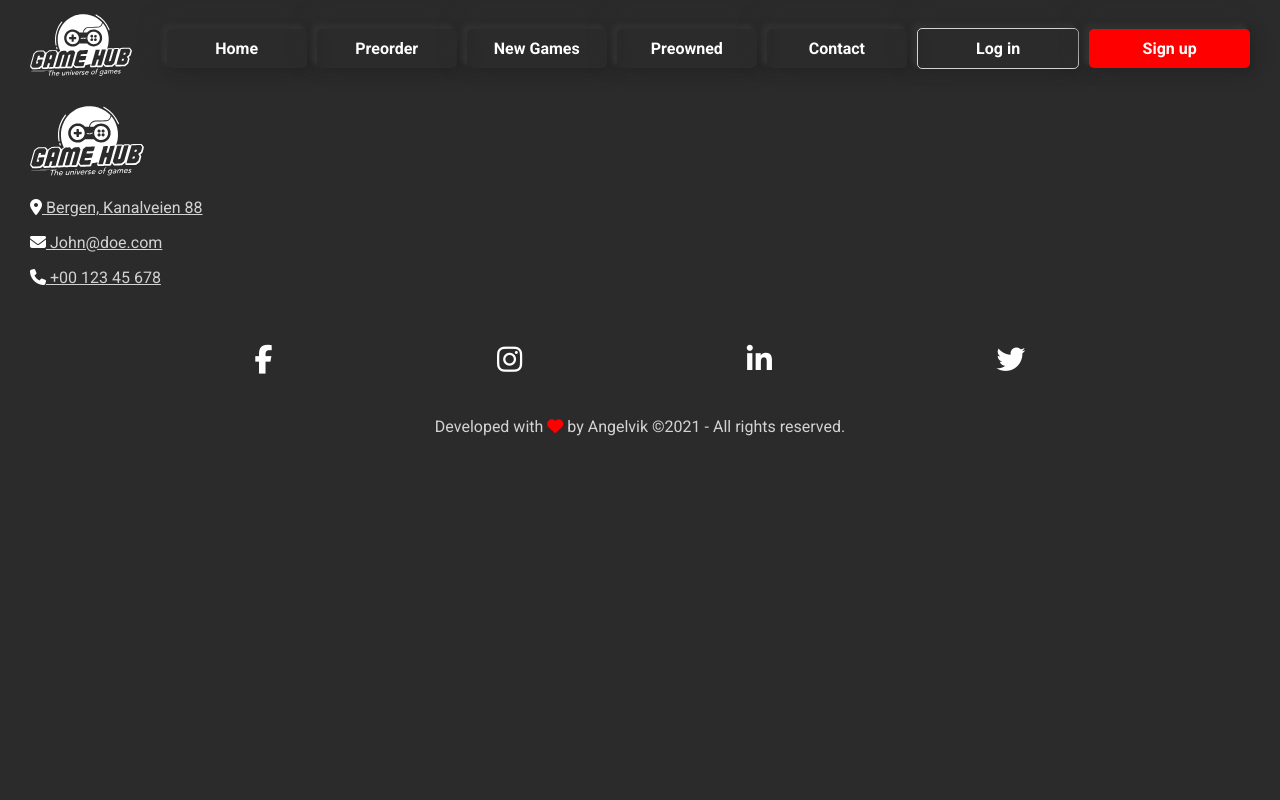
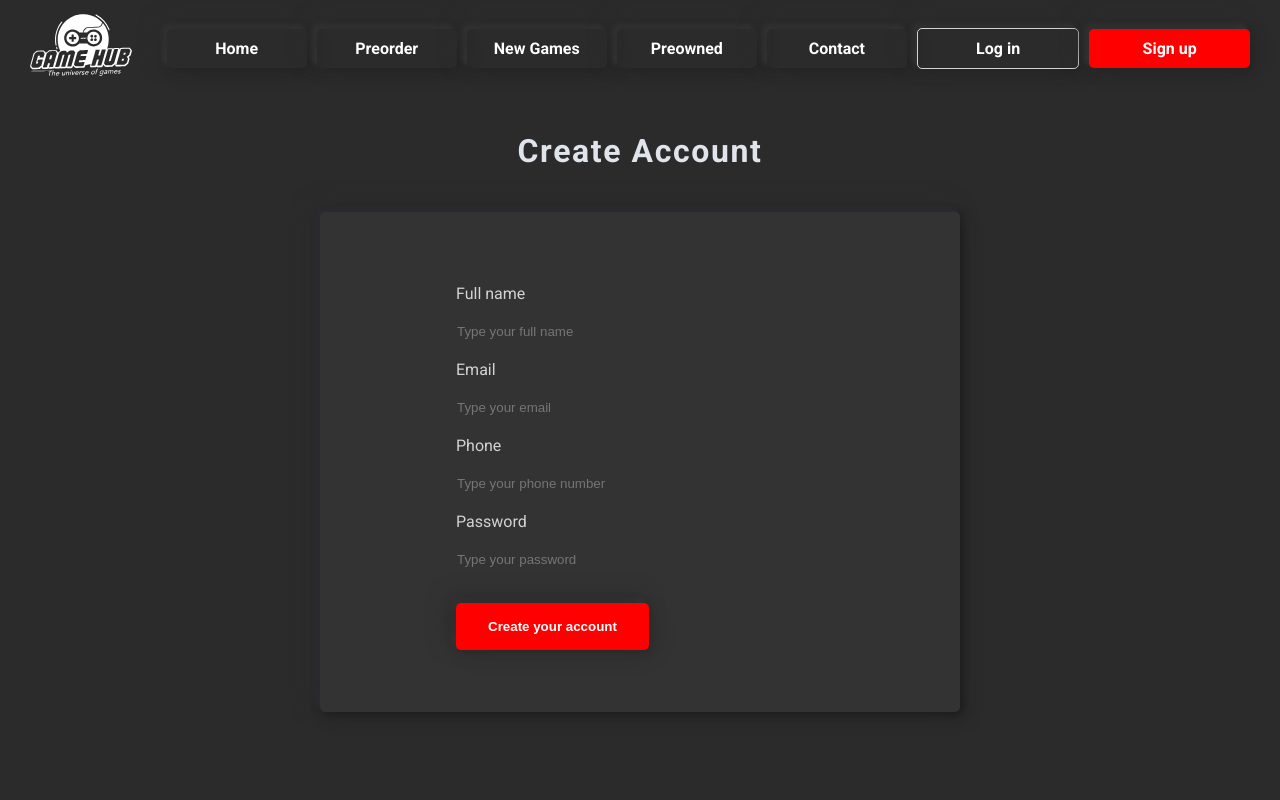
Before and after one commit to siljeangelvik/gamehub-caas, a plain HTML site: page signup.html in a window 1280 px wide. Shown: the top 800 px of the page. Drawn offline with Linux system fonts and the light colour scheme.

Commit message:
Need to fix forms on signup page, and change the back-button on single pages... which is wrapped in a form

```diff
--- a/css/single-pages.css
+++ b/css/single-pages.css
@@ -1,10 +1,16 @@
+
 main {
+    padding: 20px 0 20px 0;
+    margin: auto;
+    background-color: #2b2b2b;
+    width: 600px;
+    height: 1000px;
+    border-radius: 15px;
     display: flex;
     flex-direction: column;
-    padding: 20px 0 20px 0;
 }
 
-section.row-c {
+section.row-cod {
     background: url("../assets/images/cod.jpg") center top no-repeat;
     background-size: cover;
     min-height: 30vh;
@@ -20,7 +26,8 @@ section.flex-c div.card div.card-buttons {
 }
 
 /* probably bad practice, I honestly don´t know. Using for prototyping purpose */
-form input.btn-previous {
+
+input.btn-previous {
     font-family: FontAwesome, 'Roboto', Helvetica, Arial, sans-serif;
     text-decoration: none;
     box-shadow: -7px -7px 20px 0 #2b2b2b,
@@ -33,11 +40,114 @@ form input.btn-previous {
     border: none;
     width: 70px;
     padding: 11px;
-}
+}/**/
 
 /* need js for this */
 div.btn-box-js {
     display: none;
+}
+
+
+main.signup {
+    display: flex;
+    flex-direction: column;
+    align-items: center;
+
+}
+
+main.signup section.row-c form ul {
+    display: flex;
+    flex-direction: column;
+    justify-items: center;
+
+}
+
+
+
+
+section.row-c,
+section.flex-c {
+    display: flex;
+    flex-direction: column;
+    align-items: baseline;
+}
+
+
+form {
+    display: flex;
+    flex-direction: column;
+    justify-content: space-evenly;
+    align-items: center;
+    width: 640px;
+    margin: 0 auto;
+    height: 500px;
+    border-radius: 5px;
+    background-color: var(--fgDark);
+    color: var(--textColor-dark);
+    box-shadow: -7px -7px 20px 0 #2b2b2b,
+    -4px -4px 5px 0 #2b2b3b,
+    7px 7px 25px 0 #0001,
+    2px 2px 10px 0 #0006;
+}
+
+section.flex-c form ul li,
+section.row-c form ul li {
+    list-style-type: none;
+    text-decoration: none;
+}
+
+main.signup section.row-c form.signup ul {
+    width: 70%;
+}
+
+label {
+    padding: 10px 0 10px 0;
+    display: flex;
+    text-align: center;
+}
+
+input,
+textarea {
+    width: 100%;
+    color: var(--textColor-dark);
+
+}
+
+input:focus,
+textarea:focus {
+    border: 1px solid transparent;
+    border-radius: 5px;
+    background-color: var(--fgDark);
+    box-shadow: -7px -7px 20px 0 #2b2b2b,
+    -4px -4px 5px 0 #2b2b3b,
+    7px 7px 25px 0 #0001,
+    2px 2px 10px 0 #0006;
+    color: var(--textColor-dark);
+}
+
+textarea {
+    vertical-align: top;
+    height: 5em;
+    resize: none;
+}
+
+input,
+textarea {
+    border: 1px solid transparent;
+    border-radius: 5px;
+    background-color: var(--fgDark);
+    padding: 10px 0;
+    transition: 0.5s;
+    outline: none;
+}
+
+button[type="submit"] {
+    border: none;
+    margin-top: 25px;
+    padding: 16px 32px;
+    text-decoration: none;
+    cursor: pointer;
+    background-color: var(--btn-primary);
 }
 
 /* tablet */
@@ -86,29 +196,29 @@ div.btn-box-js {
         flex-direction: row;
     }
 
+    main.signup {
+        flex-direction: column;
+        align-items: center;
+    }
+
     section.row-cod {
         background: url("../assets/images/cod.jpg") center top no-repeat;
         background-size: contain;
-        min-height: 35vh;
-        border: 1px solid red;
     }
 
     section.row-valorant {
         background: url("../assets/images/valorant.jpeg") center top no-repeat;
         background-size: cover;
-        min-height: 35vh;
     }
 
     section.row-skyrim {
         background: url("../assets/images/skyrim.jpg") center top no-repeat;
         background-size: cover;
-        min-height: 35vh;
     }
 
     section.row-fortnite {
         background: url("../assets/images/fortnite-light.jpg") center top no-repeat;
         background-size: cover;
-        min-height: 35vh;
     }
 
     section.flex-c div.card {
--- a/signup.html
+++ b/signup.html
@@ -1,9 +1,9 @@
 <!doctype html>
 <html lang="en">
 <head>
-    <title>Create Account for free</title>
+    <title>Call of Duty Vanguard</title>
     <meta name="description"
-          content="Join the game Universe, where you will find low-price treasures.">
+          content="Welcome to the universe of GameHub, where you save money on your favorite activity.">
 
     <meta charset="UTF-8">
     <meta name="viewport"
@@ -18,6 +18,7 @@
           <rect width=%22100%22 height=%22100%22 rx=%2250%22 fill=%22%23333333%22></rect>
           <path d=%22M73.22 51.53L73.22 71.06Q73.22 72.68 72.28 73.76Q71.33 74.84 69.44 75.83L69.44 75.83Q67.19 76.91 63.23 77.72Q59.27 78.53 55.22 78.53L55.22 78.53Q48.92 78.53 43.70 76.82Q38.48 75.11 34.70 71.60Q30.92 68.09 28.85 62.73Q26.78 57.38 26.78 50.09L26.78 50.09Q26.78 42.89 28.94 37.49Q31.10 32.09 34.84 28.54Q38.57 24.98 43.52 23.23Q48.47 21.47 54.05 21.47L54.05 21.47Q57.83 21.47 61.02 22.10Q64.22 22.73 66.47 23.77Q68.72 24.80 69.98 26.06Q71.24 27.32 71.24 28.58L71.24 28.58Q71.24 29.84 70.52 30.74Q69.80 31.64 68.81 32.09L68.81 32.09Q66.38 30.47 63.05 29.08Q59.72 27.68 54.50 27.68L54.50 27.68Q50.18 27.68 46.49 29.12Q42.80 30.56 40.10 33.35Q37.40 36.14 35.87 40.37Q34.34 44.60 34.34 50.09L34.34 50.09Q34.34 55.94 35.91 60.13Q37.49 64.31 40.33 67.01Q43.16 69.71 46.98 71.02Q50.81 72.32 55.31 72.32L55.31 72.32Q58.55 72.32 61.43 71.78Q64.31 71.24 65.93 70.43L65.93 70.43L65.93 53.87L52.34 53.87Q52.07 53.42 51.80 52.66Q51.53 51.89 51.53 50.99L51.53 50.99Q51.53 49.46 52.25 48.61Q52.97 47.75 54.32 47.75L54.32 47.75L69.35 47.75Q70.97 47.75 72.09 48.78Q73.22 49.82 73.22 51.53L73.22 51.53Z%22 fill=%22%23fff%22></path></svg>"/>
     <link rel="stylesheet" href="css/style.css">
+    <link rel="stylesheet" href="css/single-pages.css">
     <link rel="preconnect" href="https://fonts.gstatic.com" crossorigin>
     <link href="https://fonts.googleapis.com/css2?family=Roboto:wght@100;300;400;500;700;900&display=swap"
           rel="stylesheet">
@@ -46,6 +47,29 @@
 </header>
 
 
+<main class="signup">
+
+    <h1>Create Account</h1>
+    <section class="info row row-c">
+        <form class="signup" action="" method="post">
+            <ul>
+                <li><label for="name">Full name</label></li>
+                <li><input type="text" id="name" name="user_name" placeholder="Type your full name"></li>
+                <li><label for="mail">Email</label></li>
+                <li><input type="email" id="mail" name="user_email" placeholder="Type your email"></li>
+                <li><label for="phone">Phone</label></li>
+                <li><input type="number" id="phone" name="user_phone" placeholder="Type your phone number"></li>
+                <li><label for="password">Password</label></li>
+                <li><input type="password" id="password" name="user_password" placeholder="Type your password"></li>
+
+                <li class="button">
+                    <button class="btn btn-primary" type="submit">Create your account</button>
+                </li>
+            </ul>
+        </form>
+    </section>
+</main>
+
 
 <footer>
     <div>
@@ -54,7 +78,8 @@
                  alt="website logo for gamehub" class="logo">
         </a>
         <p>
-            <a target="_blank" href="https://www.google.com/maps/place/Kanalveien+88,+5068+Bergen/@60.3618437,5.3448018,17z/data=!3m1!4b1!4m5!3m4!1s0x463cf941087a92d5:0x32b707bf61b0b146!8m2!3d60.3618423!4d5.3459963">
+            <a target="_blank"
+               href="https://www.google.com/maps/place/Kanalveien+88,+5068+Bergen/@60.3618437,5.3448018,17z/data=!3m1!4b1!4m5!3m4!1s0x463cf941087a92d5:0x32b707bf61b0b146!8m2!3d60.3618423!4d5.3459963">
                 <i class="fas fa-map-marker-alt"></i>
                 Bergen, Kanalveien 88
             </a>
```
Also changed, not shown: contact.html (+2 -2 lines), login.html (+19 -0 lines), pages/cod.html (+3 -2 lines), pages/fortnite.html (+3 -3 lines), pages/skyrim.html (+3 -3 lines), pages/valorant.html (+3 -3 lines).
